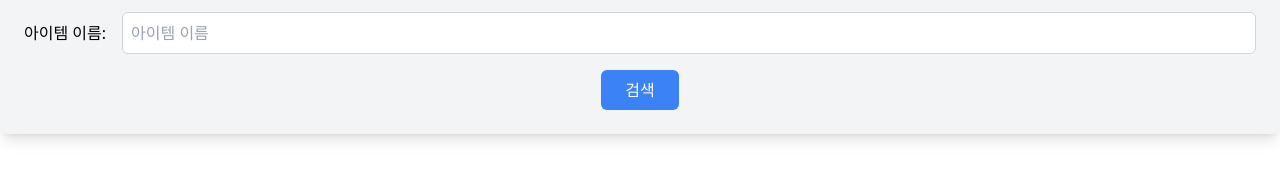
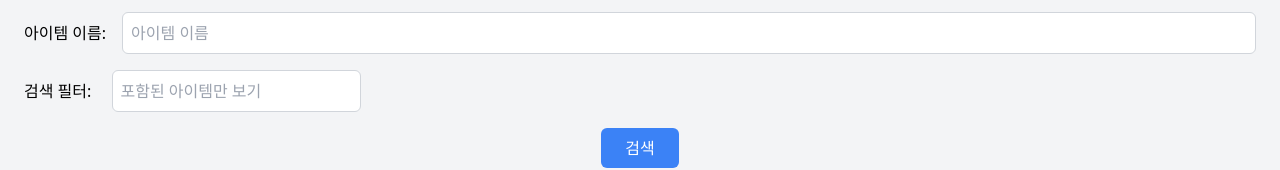
Before and after one commit to Hira-Yuki/mabi_ana, a React (Vite) app: page / in a window 1280 px wide. Shown: the part 130-300 px from the top of the page. Built offline with nearby package versions, Linux system fonts and the light colour scheme; no server answers.

Commit message:
feat : 검색 결과 필터 기능 추가

```diff
--- a/src/App.tsx
+++ b/src/App.tsx
@@ -2,7 +2,7 @@ import dayjs from "dayjs";
 import { useState } from "react";
 import { SearchForm, TimeSetter, Table, TableItem, Pagination } from "./components";
 import { ITEM_PER_PAGE } from "./constants/itemsPerPage";
-import { useSort } from "./hooks";
+import { useInput, useSort } from "./hooks";
 
 export interface ItemOption {
   option_type: string;
@@ -27,12 +27,16 @@ export default function App() {
   const { sortOrder, sortItems, handleSortOrderChange } = useSort(setItems);
   const [currentPage, setCurrentPage] = useState(1); // 현재 페이지 추가
   const [pageGroup, setPageGroup] = useState(0); // 현재 페이지 그룹 (10개씩)
+  const filterInput = useInput('');
 
+  const filteredItems = items.filter(item =>
+    item.item_display_name.includes(filterInput.value) // 필터 적용
+  );
 
   // 현재 페이지에 해당하는 아이템만 표시
   const indexOfLastItem = currentPage * ITEM_PER_PAGE;
   const indexOfFirstItem = indexOfLastItem - ITEM_PER_PAGE;
-  const currentItems = items.slice(indexOfFirstItem, indexOfLastItem);
+  const currentItems = filteredItems.slice(indexOfFirstItem, indexOfLastItem);
 
   const totalPages = Math.ceil(items.length / ITEM_PER_PAGE); // 전체 페이지 수
   const pagesPerGroup = 10; // 한 번에 표시할 페이지 번호 수
@@ -70,6 +74,7 @@ export default function App() {
         sortItems={sortItems}
         handleSortOrderChange={handleSortOrderChange}
         sortOrder={sortOrder}
+        filterInput={filterInput}
       />
 
       {items.length > 0 && (
--- a/src/components/SearchForm.tsx
+++ b/src/components/SearchForm.tsx
@@ -12,6 +12,7 @@ interface SearchFormProps {
   setItems: (items: mabi_items[]) => void;
   setCurrentPage: (value: number) => void;
   setPageGroup: (value: number) => void;
+  filterInput: { value: string; onChange: (e: React.ChangeEvent<HTMLInputElement>) => void; };
 }
 
 export default function SearchForm({
@@ -20,7 +21,8 @@ export default function SearchForm({
   sortItems,
   setItems,
   setCurrentPage,
-  setPageGroup
+  setPageGroup,
+  filterInput
 }: SearchFormProps) {
   const itemNameInput = useInput('');
   const [selectedCategory, setSelectedCategory] = useState('');
@@ -96,7 +98,17 @@ export default function SearchForm({
             className="p-2 border border-gray-300 rounded-md flex-1"
           />
         </div>
-
+        {/* 필터 입력 필드 */}
+        <div className="my-4">
+          <label htmlFor="itemName" className="mr-4 font-medium">검색 필터: </label>
+          <input
+            type="text"
+            value={filterInput.value}
+            onChange={filterInput.onChange}
+            placeholder="포함된 아이템만 보기"
+            className="p-2 border border-gray-300 rounded-md"
+          />
+        </div>
         <div className="text-center">
           <button
             type="submit"
@@ -104,6 +116,7 @@ export default function SearchForm({
           >
             검색
           </button>
+
         </div>
       </div>
     </form>
```
